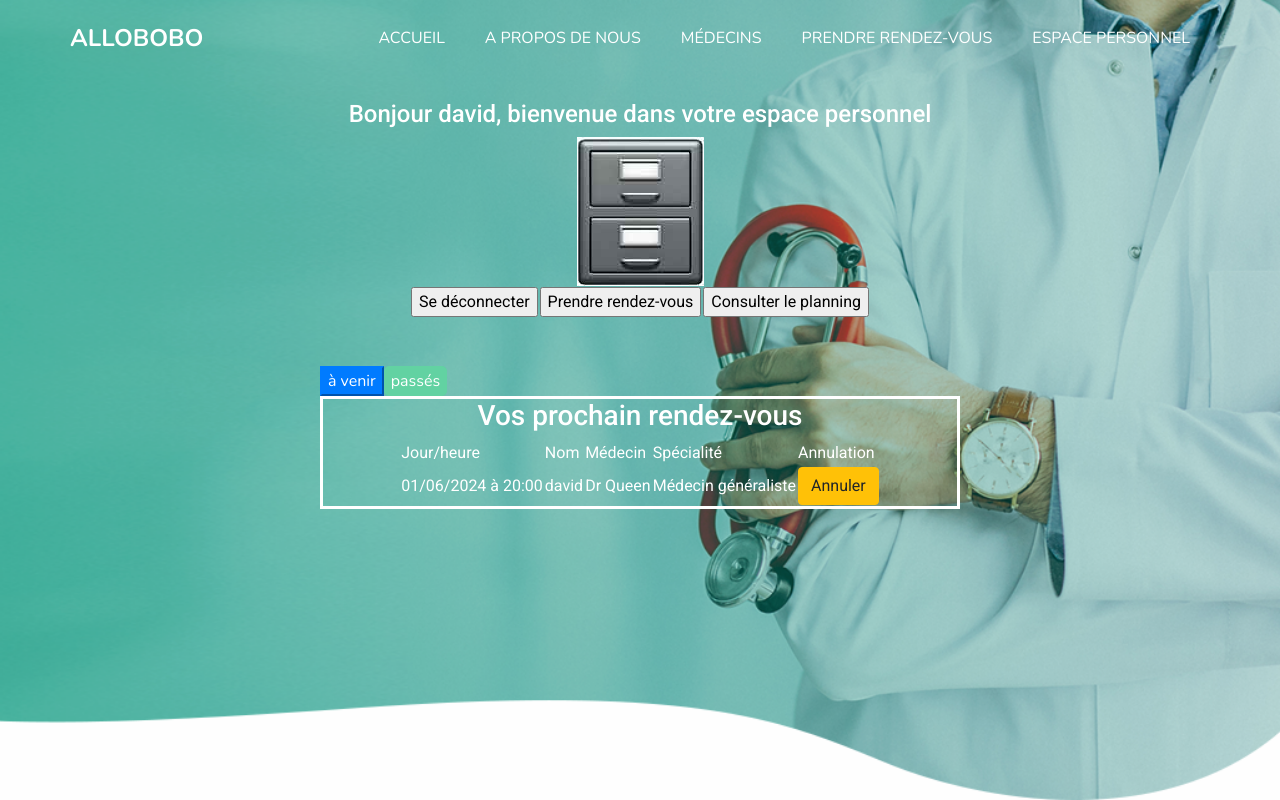
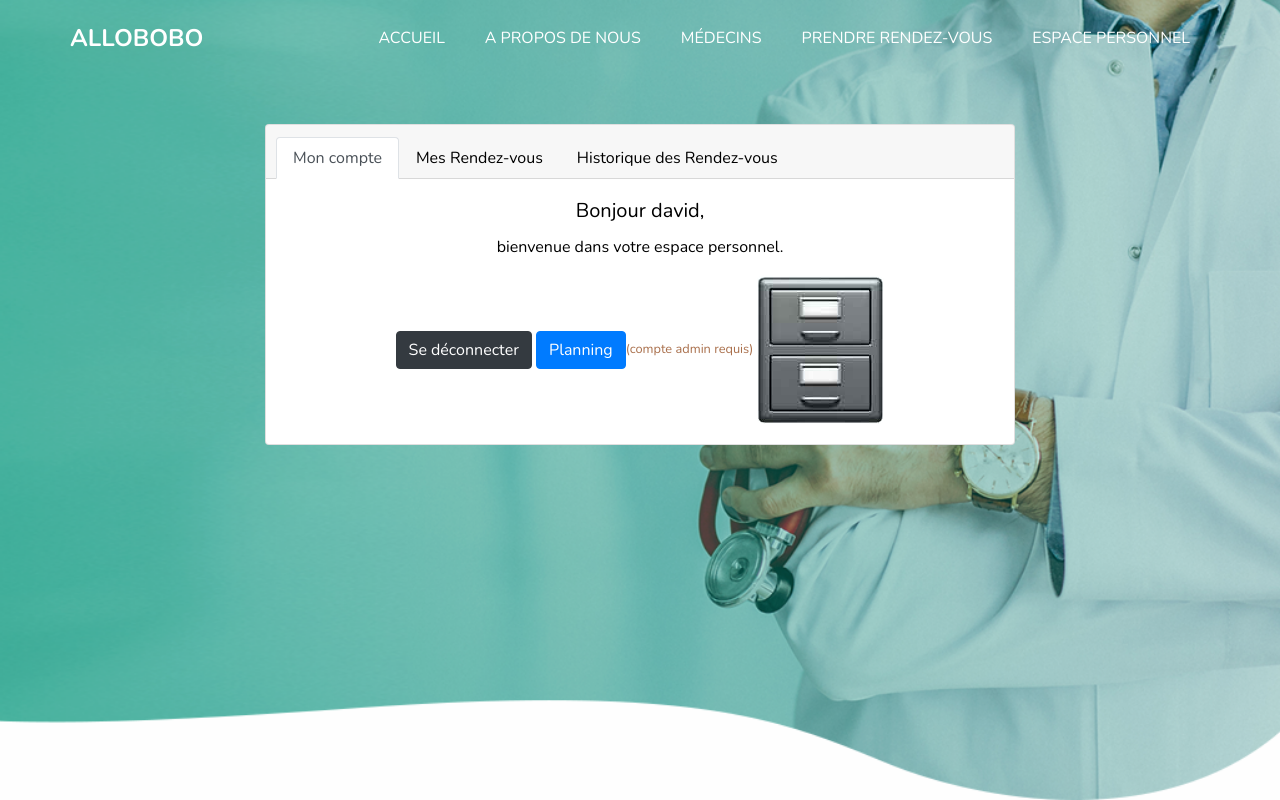
Before and after one commit to wardenstyle/allobobo, a PHP site: page /espaceclient.php in a window 1280 px wide. Run offline with PHP 8.4, Linux system fonts and the light colour scheme; a user stored in the database is signed in; data comes from the database, SQL or seed files in the repository.

Commit message:
correction sur affichage de espaceclient

```diff
--- a/espaceclient.php
+++ b/espaceclient.php
@@ -22,22 +22,10 @@ if(isset($_SESSION['email_user'])){
 	<?php include('header.php') ?>
 
 	<style>
-
-		td, h3, h4{color:white;font-family:'Roboto';}
-		table{ color:white;}
+		td, h3, h4{font-family:'Roboto';}
 		.tab-content{display:none};
 		.m-top-10{margin-top:10px;}
-		button.active {color: #fff; background-color: #007bff; border-color: #007bff;}
-		.btn-perso {
-  			text-align: center;
-  			display: inline-block;
-  			background-color: #62d2a2;
-  			color: #ffffff;
-  			border-radius: 5px;
-  			-webkit-transition: all 0.3s;
-  			transition: all 0.3s;
-  			border: 1px solid #62d2a2;
-		}
+		/**a.active{background-color:#007bff;color:white;}*/
 	</style>
 
 <body>
@@ -52,30 +40,49 @@ if(isset($_SESSION['email_user'])){
 		<?php include('navigation.php') ?>
 		<!-- navigation section -->
 
-	<center>
-		<br />
+		<div class="container mt-5">
+            <div class="row justify-content-center">
+                <div class="col-md-8">
 
-		<h4>Bonjour <?php echo ' '.$nom['nom_user'].', '?>bienvenue dans votre espace personnel</h4>
-		<img src="images/classeur.jpg">
-	<table>
-	<tr>
-		<td><a href="deco.php"><input type="submit" value="Se déconnecter" /></a></td>
-		<td><a href="rdv.php" ><input type="submit" value="Prendre rendez-vous" /></a></td>
-		<td><a href="agenda.php" ><input type="submit" value="Consulter le planning" /></a></td>
-	</tr>
-	</table>
-	<br />
-	<br />
-	<div class="nav nav-pills" style="margin-left:25%">
-		<button onclick="openTab(0)" class="active">à venir</button>
-		<button onclick="openTab(1)" class="btn-perso">passés</button>
+					<div class="card text-center" style="">
 
+						<div class="card-header">
+							<ul class="nav nav-tabs card-header-tabs">
+							<li class="nav-item">
+								<a class="nav-link active" id="lien_actif" onclick="openTab(0)">Mon compte</a>
+							</li>
+							<li class="nav-item">
+								<a class="nav-link" onclick="openTab(1)">Mes Rendez-vous</a>
+							</li>
+							<li class="nav-item">
+								<a class="nav-link" onclick="openTab(2)">Historique des Rendez-vous</a>
+							</li>
+							</ul>
 						</div>
 
-	<div class="m-top-10" style="width:50%;border: solid;color:white;">
+						<div class="card-body">
+
+							<!-- Début du contenu de l'onglet mon Compte -->
 							<div class="tab-content" style="display:block">
-			<h3>Vos prochain rendez-vous</h3>
+								<h5 class="card-title">Bonjour <?php echo ' '.$nom['nom_user'].', '?></h5>
+								<p class="card-text">bienvenue dans votre espace personnel.</p>
+								<a href="deco.php" class="btn btn-dark">Se déconnecter</a>
+								<?php if($_SESSION['email_user'] == 'admin@allobobo.fr') {
+									$lien = "agenda.php"; $message=""; $disabled ="";$title="consulter le planning";
+									}else{
+										$lien = ""; $disabled = "disabled"; $message="(compte admin requis)";$title="compte admin requis";
+									}
+								?>
+								<a href="<?php echo $lien?>" title="<?php echo $title; ?>" disabled="<?php echo $disabled;?>" class="btn btn-primary">
+								Planning
+								</a><span style="color:#a96f4b;"><small><?php echo $message;?></small></span>
+								<img src="images/classeur.png">
+							</div>
+							<!-- fin  de l'onglet mon compte -->
 
+							<!-- Début de l'onglet mes rendez-vous -->
+							<div class="tab-content" style="display:none">
+								<h5 class="card-title">Vos prochain rendez-vous</h5>
 								<table style="padding:10px;">
 									<tr>
 										<td>Jour/heure</td>
@@ -84,14 +91,12 @@ if(isset($_SESSION['email_user'])){
 										<td>Spécialité</td>
 										<td>Annulation</td>
 									</tr>
-
 							<?php
 
 							// récupérer les rendez-vous à venir
 
 							$requete = $bdd->query("SELECT * FROM rdv INNER JOIN medecin ON medecin.id_medecin = rdv.id_medecin WHERE email='{$_SESSION['email_user']}' AND jour > NOW()");
 							$requete2 = $bdd->query("SELECT COUNT(*) FROM rdv INNER JOIN medecin ON medecin.id_medecin = rdv.id_medecin WHERE email='{$_SESSION['email_user']}'AND jour > NOW()");
-
 							$nb_rdv = $requete2->fetchColumn();
 
 							// affichage des données
@@ -105,33 +110,30 @@ if(isset($_SESSION['email_user'])){
 									$jour = str_split($jour,1);
 									echo $jour[8].''.$jour[9].'/'.$jour[5].''.$jour[6].'/'.$jour[0].''.$jour[1].''.$jour[2].''.$jour[3].' à ' .$jour[11].''.$jour[12].':'.$jour[14].''.$jour[15];
 									?></td>
-
 									<td><?php echo $row['nom'];?></td>
-
 									<td><?php echo $row['nom_medecin']; ?></td>
-
 									<td><?php echo $row['specialite']; ?></td>
-
-						<td><a class="btn btn-warning" href='http://allobobo.alwaysdata.net/annulation.php?id_rdv=<?php echo $row['id'] ?>'>Annuler</td>
-
+									<td><a href='http://allobobo.alwaysdata.net/annulation.php?id_rdv=<?php echo $row['id'] ?>'>Annuler</td>
 								</tr>
 							<?php
 								}
 							}else {
 							?>
 								<tr style="text-align:center;">
-						<td>
+									<td class="card-title">
 										vous n'avez aucun rendez-vous
 									<td>
-
 								</tr>
 					 <?php }?>
 
 								</table>
 							</div>
+							<!-- fin de l'onglet mes rendez-vous -->
+
+							<!-- début de l'onglet hisorique -->
 
 							<div class="tab-content">
-			<h3>Historique de vos rendez-vous</h3>
+								<h5 class="card-title">Historique de vos rendez-vous</h5>
 
 								<table style="padding:10px;">
 
@@ -154,7 +156,6 @@ if(isset($_SESSION['email_user'])){
 							if($nb_ancienrdv > 0) {
 
 								while($row=$requete6->fetch(PDO::FETCH_ASSOC)){
-
 							?>
 								<tr>
 									<td><?php
@@ -162,11 +163,8 @@ if(isset($_SESSION['email_user'])){
 									$jour = str_split($jour,1);
 									echo $jour[8].''.$jour[9].'/'.$jour[5].''.$jour[6].'/'.$jour[0].''.$jour[1].''.$jour[2].''.$jour[3].' à ' .$jour[11].''.$jour[12].':'.$jour[14].''.$jour[15];
 									?></td>
-
 									<td><?php echo $row['nom'];?></td>
-
 									<td><?php echo $row['nom_medecin']; ?></td>
-
 									<td><?php echo $row['specialite']; ?></td>
 
 								</tr>
@@ -175,7 +173,7 @@ if(isset($_SESSION['email_user'])){
 								}else {
 									?>
 									<tr style="text-align:center;">
-						<td>
+										<td class="card-title">
 											vous n'avez aucun rendez-vous passés
 										<td>
 
@@ -184,15 +182,20 @@ if(isset($_SESSION['email_user'])){
 
 								</table>
 							</div>
+							<!-- fin de l'onglet hisorique -->
 						</div>
-	</center>
+					</div>
+				</div>
+			</div>
+		</div>
 	</div>
 </body>
 	<script>
 
 		function openTab(x) {
 			let contents = document.querySelectorAll(".tab-content");
-			let btns = document.querySelectorAll("button");
+			//let btns = document.querySelectorAll("button");
+			let btns = document.querySelectorAll("a");
 			for(let i=0; i<contents.length;i++) {
 				contents[i].style.display ="none";
 				btns[i].classList.remove("active");
--- a/medecin.php
+++ b/medecin.php
@@ -74,9 +74,9 @@ $requete = $bdd->query("SELECT * FROM medecin ");
   <!-- Formulaire section -->
   <?php
     /** activation du bouton ajouter un médedin selon profil utilisateur */
-        if(isset($_SESSION['email_user']) == 'admin@allobobo.fr'){
+        if($_SESSION['email_user'] == 'admin@allobobo.fr'){
             $a='enabled';$compte_admin =""; $lien="agenda.php";
-        } else {$lien = ""; $message ='Vous devez vous connecter pour avoir accès aux options supplémentaires';}
+        } else {$lien = ""; $message ='Vous devez vous être administrateur pour avoir accès aux options supplémentaires';}
         ?>
   <section class="department_section layout_padding">
     <div class="department_container">
```
Also changed, not shown: images/classeur.png (added). Lines whose indentation alone changed are shown as unchanged.
